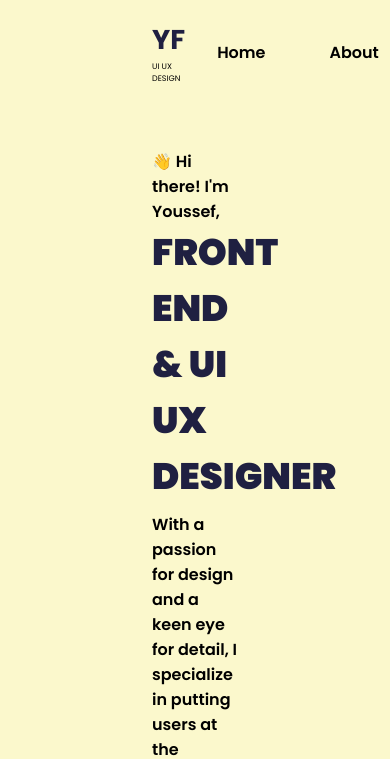
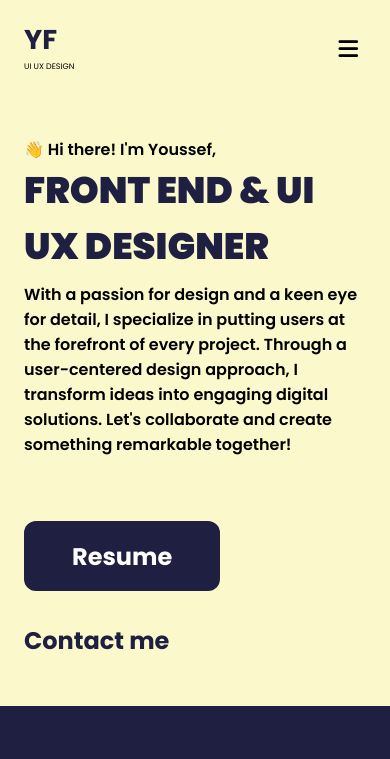
Before and after one commit to YoussefFarhat22/Portfolio_2024, a plain HTML site: page index.html in a window 390 px wide. Shown: the top 759 px of the page. Drawn offline with Linux system fonts and the light colour scheme.

Commit message:
make hero secton responsive

```diff
--- a/index.html
+++ b/index.html
@@ -9,6 +9,7 @@
       crossorigin="anonymous"
     ></script>
     <link rel="stylesheet" href="styles.css" />
+    <script src="script.js" defer></script>
   </head>
   <body>
     <div class="container">
@@ -19,16 +20,18 @@
             <p class="logo-sm">UI UX DESIGN</p>
           </div>
           <div>
-            <ul class="nav-links">
+            <ul class="nav-links" data-visible="false">
               <li><a href="#">Home</a></li>
               <li><a href="#">About</a></li>
-              <li><a href="#">Home</a></li>
+              <li><a href="#">Work</a></li>
             </ul>
           </div>
-          <div class="social-media">
+          <span class="close"><i class="fa-solid fa-bars"></i></span>
+
+          <!-- <div class="social-media">
             <a href="#"><i class="fa-brands fa-linkedin"></i></a>
             <a href="#"><i class="fa-brands fa-github"></i></a>
-          </div>
+          </div> -->
         </div>
         <div class="hero-intro">
           <div>
--- /dev/null
+++ b/script.js
@@ -0,0 +1,14 @@
+const menu = document.querySelector(".close");
+const navBar = document.querySelector(".nav-links");
+
+menu.addEventListener("click", () => {
+  let visible = navBar.getAttribute("data-visible");
+
+  if (visible === "false") {
+    navBar.setAttribute("data-visible", true);
+    menu.innerHTML = `<i class="fa-solid fa-xmark"></i>`;
+  } else {
+    navBar.setAttribute("data-visible", false);
+    menu.innerHTML = `<i class="fa-solid fa-bars"></i>`;
+  }
+});
--- a/styles.css
+++ b/styles.css
@@ -37,7 +37,7 @@ ul{
 .hero-section{
   display: flex;
   flex-direction: column;
-   margin: 0 auto;
+  /* margin: 0 auto; */
   gap: 64px;
   background-color: #FBF8CC;
   padding-inline:9.5rem;
@@ -47,6 +47,7 @@ ul{
   max-width: 100%;
 
 }
+
 
 .header{
   display: flex;
@@ -58,12 +59,62 @@ ul{
 
 .nav-links{
   display: flex;
+
   align-items: center;
   font-weight: 600;
   gap: 64px;
 }
+
+.close{
+  display: none;
+}
+
+
+
+@media (max-width:560px){
+  .hero-section{
+    padding-inline:24px;
+   }
+
+  .nav-links{
+    position: fixed;
+    inset: 0 0 0 30%;
+    flex-direction: column;
+    align-items: flex-start;
+    padding: 6rem 2rem;
+    gap: 2.5rem;
+    background-color:hsla(58, 87%, 42%, 0.1);
+    backdrop-filter: blur(2rem);
+    transform: translateX(100%);
+    transition: transform 250ms ease-out;
+  }
+
+  .nav-links[data-visible="true"]{
+    transform: translateX(0%);
+  }
+
+  .hero-intro{
+    gap: 0px;
+  }
+
+  .social-media{
+    display: none;
+  }
+
+  .close{
+    display: inline-block;
+    position:absolute;
+    z-index:9999;
+    font-size: 1.4rem;
+    top: 2rem;
+    right: 2rem;
+    cursor: pointer;
+    margin-bottom: 2rem;
+  }
+}
+
 .nav-links a:hover{
-  color: #4e5196;;
+  border-bottom:3px solid #4e5196;
 }
 
 .social-media{
```
